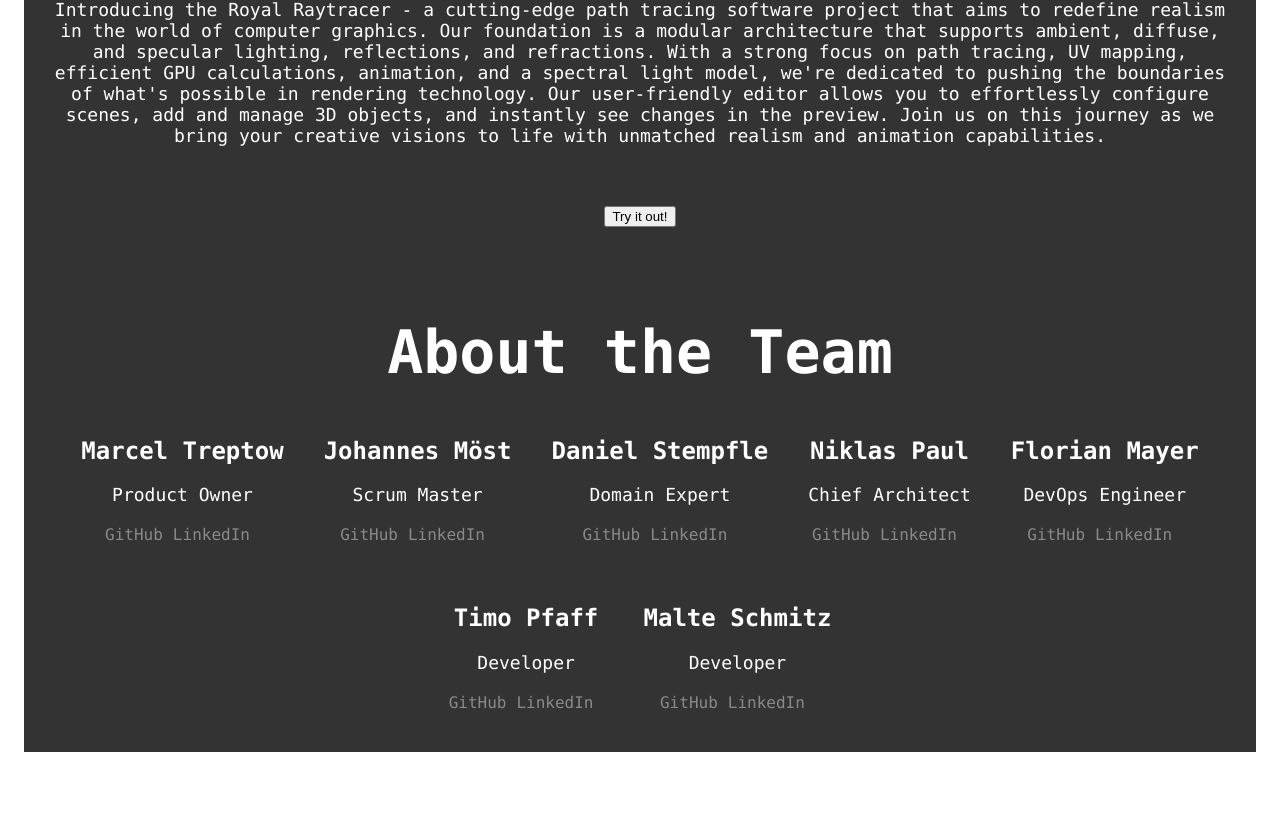
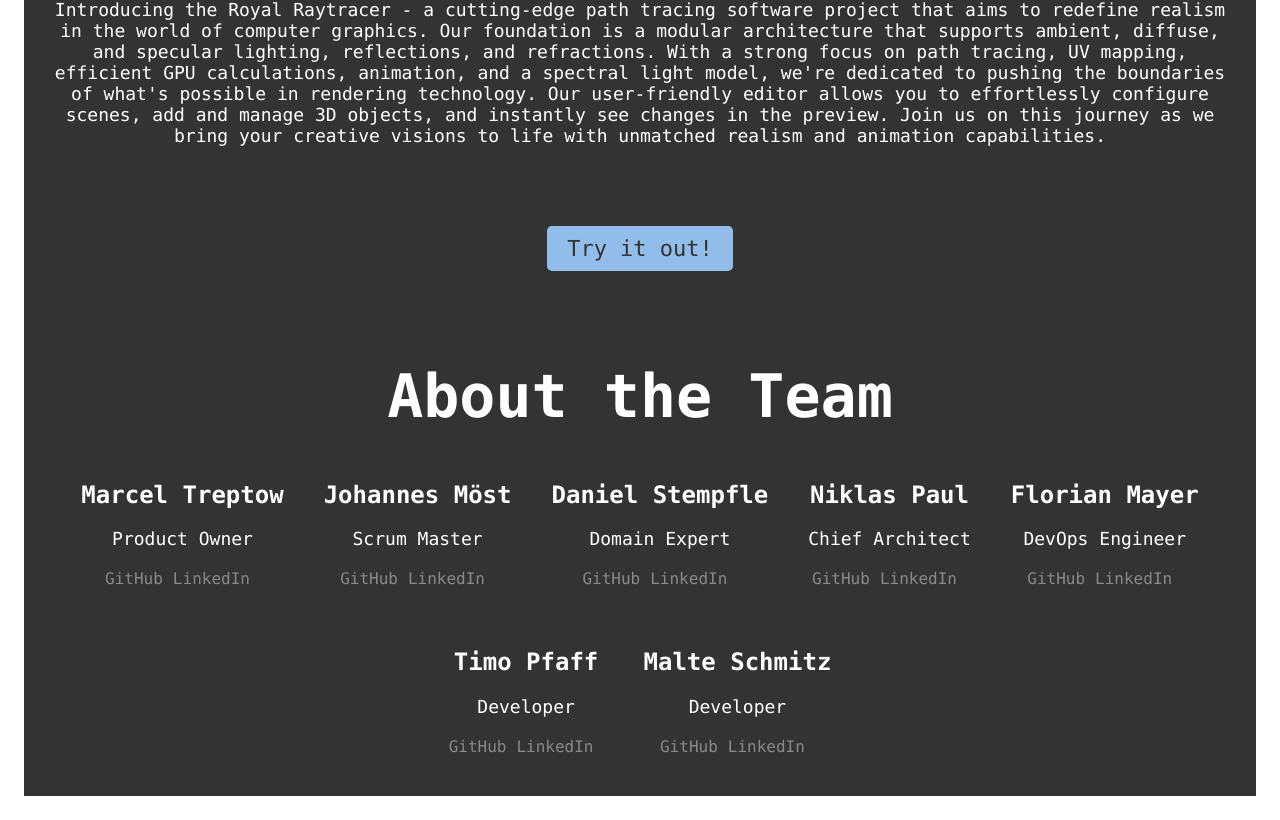
Before and after one commit to kastanileel/royal-tracer-landing-page, a Vue app in the folder landingpage/: page / in a window 1280 px wide. Shown: the part 983-1803 px from the top of the page. Before the commit the page ends 1759 px from the top, so only its background shows below. Built offline with nearby package versions, Linux system fonts and the light colour scheme.

Commit message:
Fix button

```diff
--- a/landingpage/src/App.vue
+++ b/landingpage/src/App.vue
@@ -58,6 +58,10 @@ onMounted(() => {
   }, 5000);
 });
 
+const redirectToEditor = () => {
+  window.location.href = 'https://editor.royaltracer.com';
+};
+
 </script>
 
 <template>
@@ -81,7 +85,7 @@ onMounted(() => {
     </section>
 
     <section>
-      <button href="https://editor.royaltracer.com">Try it out!</button>
+      <button @click="redirectToEditor">Try it out!</button>
     </section>
 
     <section>
@@ -150,6 +154,25 @@ p {
   font-family: "Consolas";
   margin-bottom: 20px;
 }
+
+button {
+  background-color: #92bdea; /* Lighter color on hover for interactivity */
+    color: #333; /* Dark text on hover for contrast */
+    border: none; /* No border for a modern look */
+    padding: 10px 20px; /* Adequate padding for comfortable clicking */
+    font-family: "Consolas", monospace; /* Consistent font family */
+    font-size: 22px; /* Visible and legible font size */
+    cursor: pointer; /* Cursor indication for clickability */
+    transition: background-color 0.3s, color 0.3s; /* Smooth transition for hover effects */
+    border-radius: 5px; /* Slightly rounded corners for a softer look */
+    margin-top: 20px; /* Space above the button */
+  }
+
+  button:hover {
+    background-color: #c1c1c1; /* Dark background for consistency */
+    color: white; /* Light text for contrast */
+  }
+
 
 .content-overlay {
   position: absolute;
```
